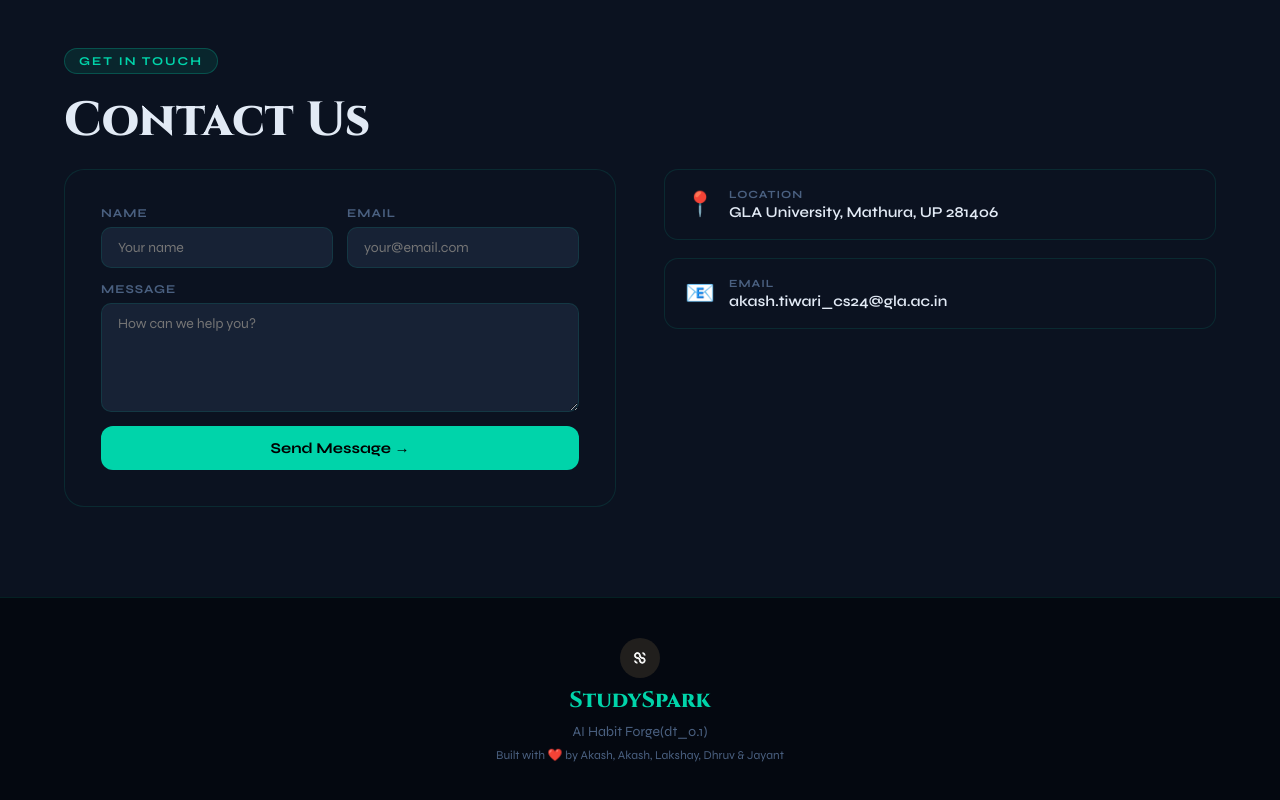
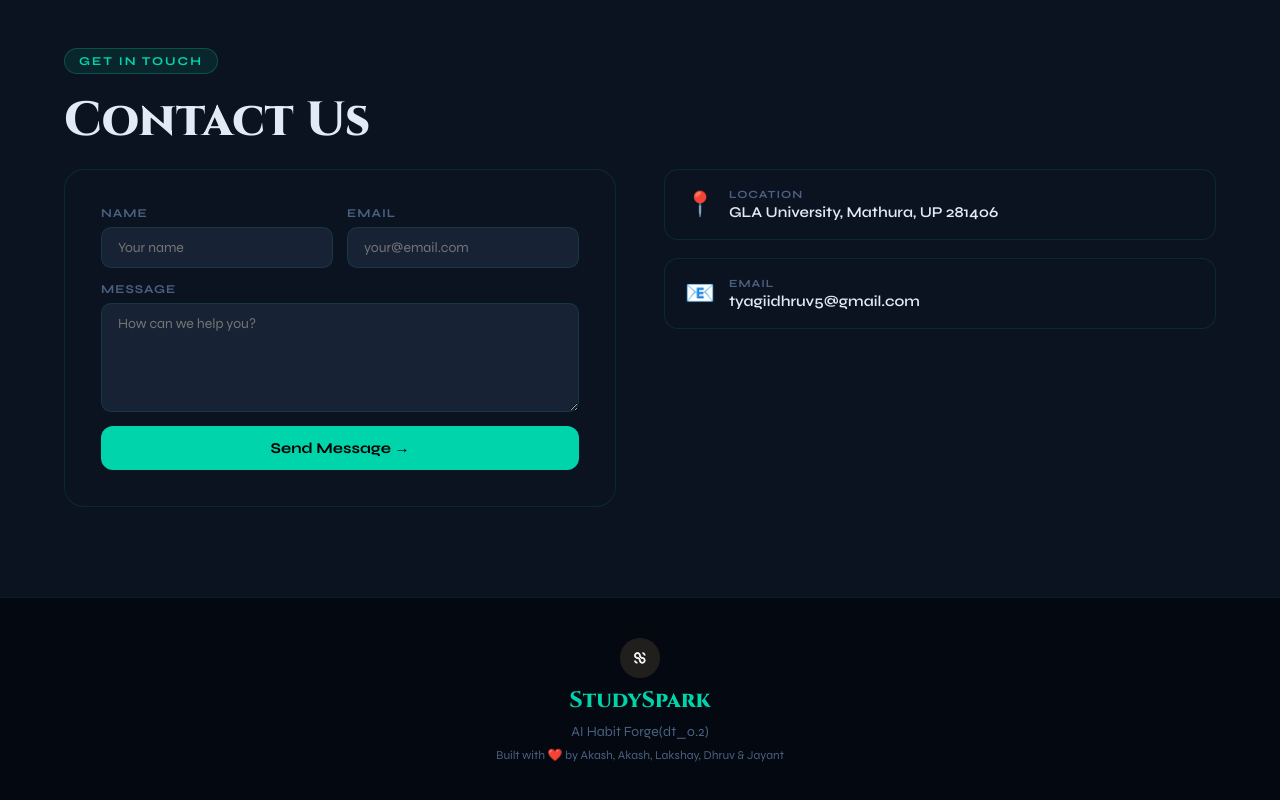
Before and after one commit to just-aakash/StudySpark, a React (Vite) app in the folder frontend/: page / in a window 1280 px wide. Shown: the part 3197-3997 px from the top of the page. Built offline with nearby package versions, Linux system fonts and the light colour scheme; no server answers.

Commit message:
some frontend

```diff
--- a/frontend/src/pages/DashboardPage.jsx
+++ b/frontend/src/pages/DashboardPage.jsx
@@ -124,7 +124,9 @@ function DashboardPage({ user: propUser, courses, theme, setTheme }) {
       const data = focusTracker.getData();
       try {
         await authService.syncFocus(data.score, data.tabSwitches);
-      } catch (e) { console.error("Focus sync err", e); }
+      } catch (e) {
+        console.error("Focus Sync Failed:", e.response?.data?.message || e.message);
+      }
     }, 120000);
 
     return () => {
@@ -133,7 +135,7 @@ function DashboardPage({ user: propUser, courses, theme, setTheme }) {
       clearInterval(syncInterval);
       // Final sync on leave
       const data = focusTracker.getData();
-      authService.syncFocus(data.score, data.tabSwitches).catch(() => {});
+      authService.syncFocus(data.score, data.tabSwitches).catch(() => { });
     };
   }, []);
 
@@ -247,6 +249,13 @@ function DashboardPage({ user: propUser, courses, theme, setTheme }) {
       setConsistencyData(analytics.consistencyData || {});
       setCompletionPct(analytics.stats?.completionPct || 0);
       setStats(analytics.stats || {});
+
+      // Auto-select first subject if none selected
+      const userCourses = u.enrolledCourses || [];
+      if (userCourses.length > 0) {
+        if (!roadmapSubject) setRoadmapSubject(userCourses[0]);
+        if (!testSubject) setTestSubject(userCourses[0]);
+      }
 
       // Daily tasks — map _id → id for UI consistency
       setTasks(todayTasks.map(t => ({ ...t, id: t._id, subj: t.subject })));
@@ -916,7 +925,7 @@ function DashboardPage({ user: propUser, courses, theme, setTheme }) {
               ) : testState.submitting ? (
                 <div style={{ maxWidth: 560, margin: "0 auto", textAlign: "center", padding: "60px 0" }}>
                   <div style={{ fontSize: 48, marginBottom: 16, animation: "spin 1s linear infinite", display: "inline-block" }}>⏳</div>
-                   <div style={{ fontFamily: "var(--display)", fontSize: 20, fontWeight: 700, color: "var(--accent)" }}>Submitting your answers...</div>
+                  <div style={{ fontFamily: "var(--display)", fontSize: 20, fontWeight: 700, color: "var(--accent)" }}>Submitting your answers...</div>
                   <div style={{ fontSize: 14, color: "var(--muted)", marginTop: 8 }}>Calculating your results...</div>
                 </div>
               ) : testState.score !== null ? (
--- a/frontend/src/pages/HomePage.jsx
+++ b/frontend/src/pages/HomePage.jsx
@@ -230,7 +230,7 @@ export default function HomePage() {
             )}
           </div>
           <div className="contact-info">
-            {[["📍", "Location", "GLA University, Mathura, UP 281406"], ["📧", "Email", "akash.tiwari_cs24@gla.ac.in"],].map(([ic, l, v]) => (
+            {[["📍", "Location", "GLA University, Mathura, UP 281406"], ["📧", "Email", "tyagiidhruv5@gmail.com"],].map(([ic, l, v]) => (
               <div className="ci-card" key={l}><div className="ci-icon">{ic}</div><div><div className="ci-label">{l}</div><div className="ci-val">{v}</div></div></div>
             ))}
           </div>
@@ -239,7 +239,7 @@ export default function HomePage() {
 
       <footer className="home-footer">
         <div style={{ fontFamily: "var(--display)", fontSize: 22, fontWeight: 800, color: "var(--accent)", marginBottom: 8 }}><div className="home-footer-logo"><img src={logo} alt="StudySpark Logo" /></div>StudySpark</div>
-        <div style={{ color: "var(--muted)", fontSize: 14 }}>AI Habit Forge(dt_0.1)</div>
+        <div style={{ color: "var(--muted)", fontSize: 14 }}>AI Habit Forge(dt_0.2)</div>
         <div style={{ marginTop: 8, color: "var(--muted)", fontSize: 12 }}>Built with ❤️ by Akash, Akash, Lakshay, Dhruv & Jayant</div>
       </footer>
 
```
Also changed, not shown: 1 other file (tests, documents, lock files or other folders).
